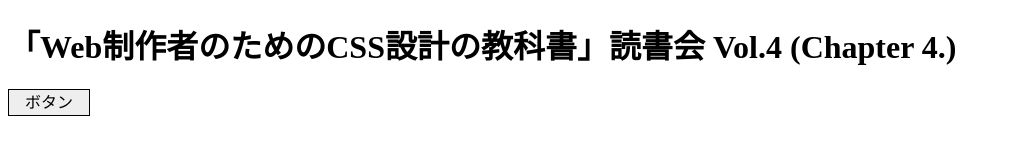
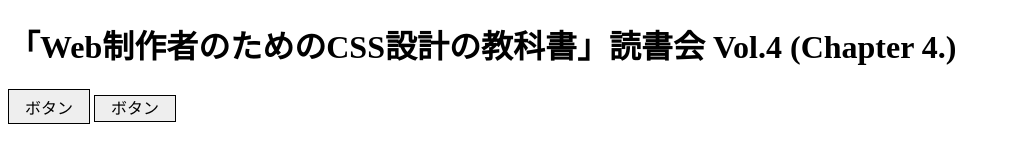
Before and after one commit to takoba/reading-css-architecture-textbook, a website: page 4th/index.html in a window 1280 px wide. Shown: the whole page, without its empty margins (0-1010 px from the left). Drawn offline with Linux system fonts and the light colour scheme.

Commit message:
<div />で囲んで整理

```diff
--- a/4th/index.html
+++ b/4th/index.html
@@ -9,8 +9,10 @@
 
 <h1>「Web制作者のためのCSS設計の教科書」読書会 Vol.4 (Chapter 4.)</h1>
 
-
-<a class="button">ボタン</a>
+<div id="buttons">
+  <button class="button">ボタン</button>
+  <a class="button">ボタン</a>
+</div>
 
 </body>
 </html>
```
